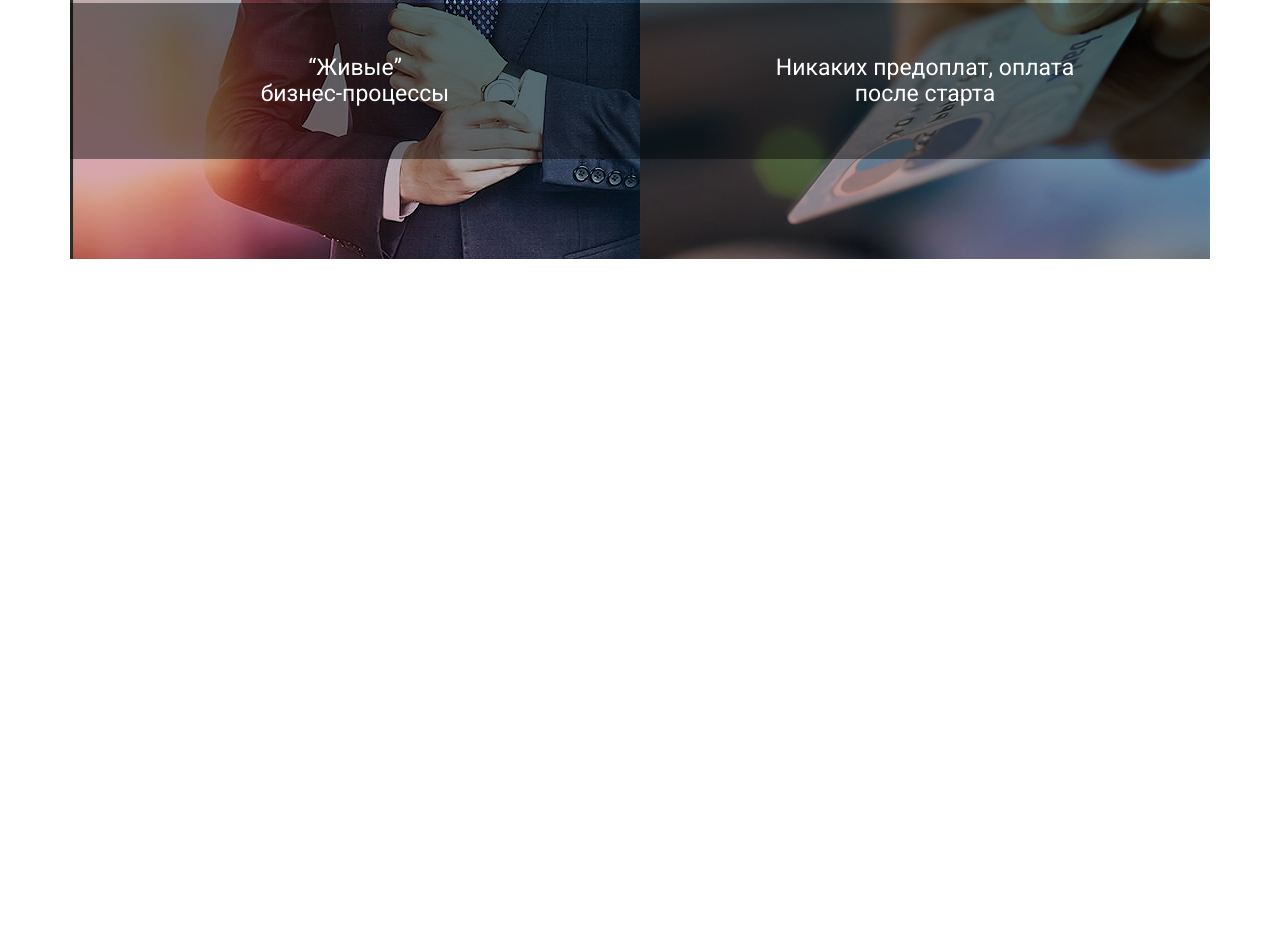
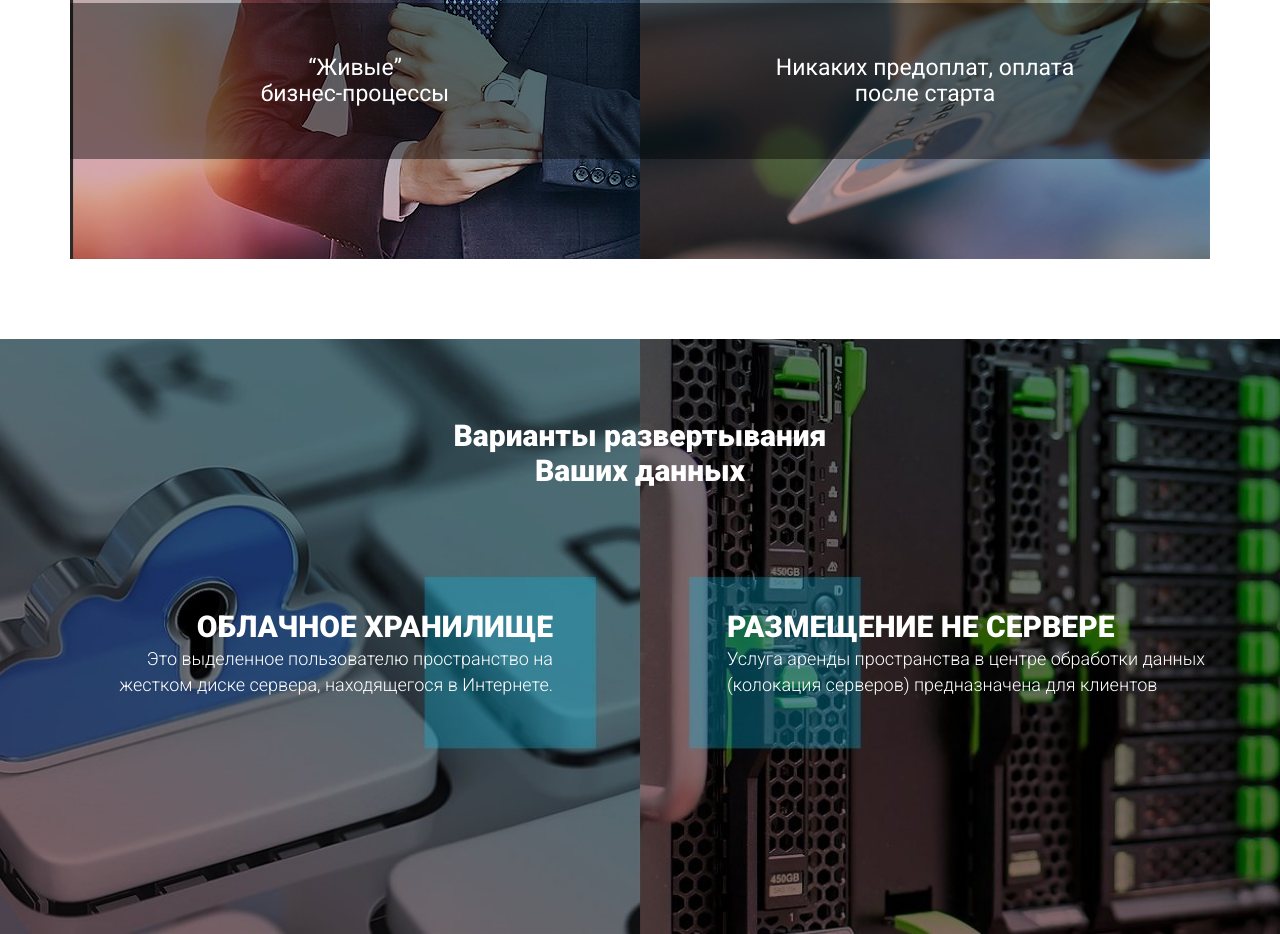
Before and after one commit to sayktiger/SmartPhone, a website: page src/index.html in a window 1280 px wide. Shown: the part 3678-4612 px from the top of the page. Before the commit the page ends 4017 px from the top, so only its background shows below. Drawn offline with nearby package versions, Linux system fonts and the light colour scheme; files that its build step writes are made by us from their sources; files whose address does not match are found by name.

Commit message:
complited block data

```diff
--- a/src/index.html
+++ b/src/index.html
@@ -172,6 +172,23 @@
         </div>
     </section>
 
+    <section class="data">
+        <div class="container">
+            <h2 class="title title_white data__title">Варианты развертывания <br> Ваших данных</h2>
+            <div class="data__wrapper">
+                <div class="data__cloud">
+                    <h3 class="title title_white data__cloud_title">Облачное хранилище</h3>
+                    <p class="data__cloud_descr">Это выделенное пользователю пространство на жестком диске сервера, находящегося в Интернете.</p>
+                </div>
+
+                <div class="data__server">
+                    <h3 class="title title_white data__server_title">Размещение не сервере</h3>
+                    <p class="data__server_descr">Услуга аренды пространства в центре обработки данных (колокация серверов) предназначена для клиентов</p>
+                </div>
+            </div>
+        </div>
+    </section>
+
     <script src="js/script.js"></script>
 </body>
 </html>
--- /dev/null
+++ b/src/sass/blocks/_data.scss
@@ -0,0 +1,43 @@
+.data{
+    padding: 79px 0 220px 0;
+    background: url("../img/bg_data.jpg") center center /cover no-repeat;
+    &__title{
+        margin-bottom: 128px;
+    }
+    &__wrapper{
+        display: flex;
+        justify-content: space-between;
+    }
+    &__cloud{
+        text-align: right;
+        max-width: 483px;
+        &_title{
+            line-height: 22px;
+            font-weight: 900;
+            text-transform: uppercase;
+            text-align: right;
+        }
+        &_descr{
+            font-size: 18px;
+            line-height: 26px;
+            font-weight: 300;
+            color: $f;
+        }
+    }
+    &__server{
+        text-align: left;
+        max-width: 483px;
+        &_title{
+            line-height: 22px;
+            font-weight: 900;
+            text-transform: uppercase;
+            text-align: left;
+        }
+        &_descr{
+            font-size: 18px;
+            line-height: 26px;
+            font-weight: 300;
+            color: $f;
+        }
+    }
+}
--- a/src/sass/style.scss
+++ b/src/sass/style.scss
@@ -42,7 +42,7 @@ img{
 @import "blocks/service";
 @import "blocks/desition";
 @import "blocks/advantage";
-
+@import "blocks/data";
 
 //media
 @import "media/media";
```
Also changed, not shown: dist/css/style.min.css, dist/img/bg_data.jpg (renamed from dist/img/bg_advantage.jpg), dist/img/data/cloud.jpg (added), dist/img/data/server.jpg (added), dist/index.html, src/img/bg_data.jpg (renamed from src/img/bg_advantage.jpg), src/img/data/cloud.jpg (added), src/img/data/server.jpg (added).
